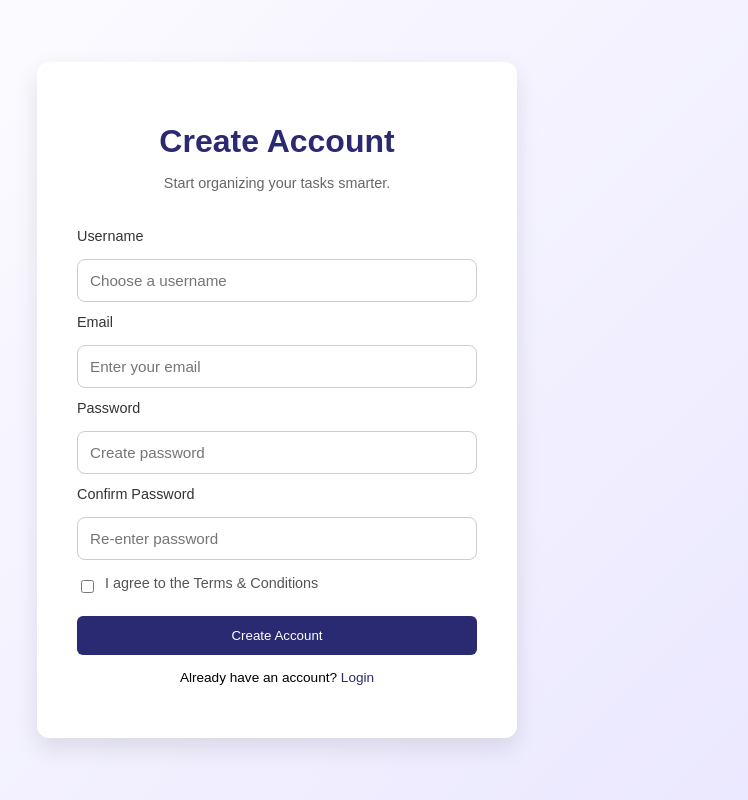
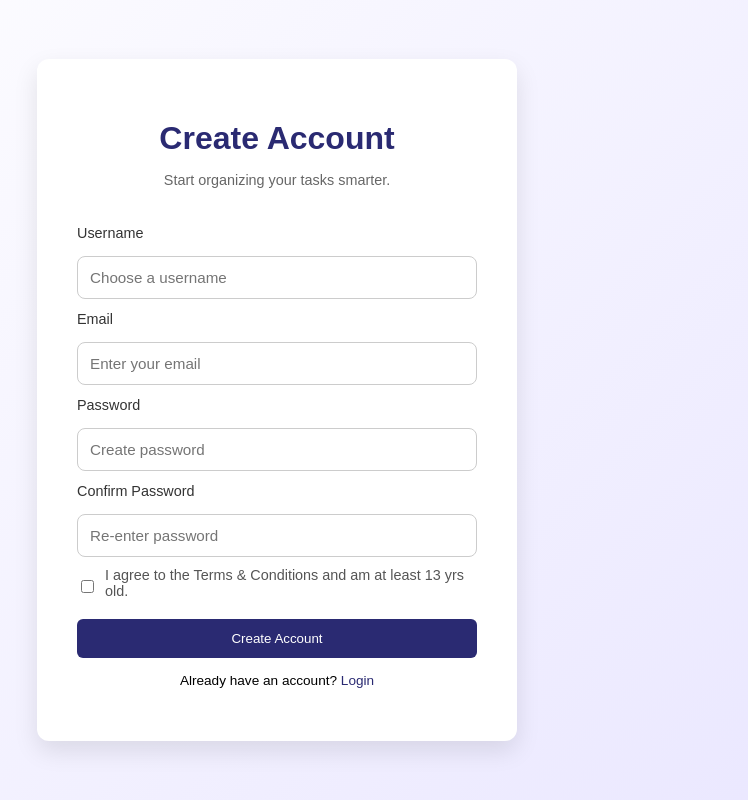
Before and after one commit to CoolCoderAran/smart_planner, a Flask app: page /signup in a window 1280 px wide. Shown: the whole page, without its empty margins (363-1111 px from the left). Run offline with Flask 3, Linux system fonts and the light colour scheme.

Commit message:
Update signup.html

```diff
--- a/templates/signup.html
+++ b/templates/signup.html
@@ -43,7 +43,7 @@
 
             <div class="terms-box">
                 <input type="checkbox" required>
-                <span>I agree to the Terms & Conditions</span>
+                <span>I agree to the Terms & Conditions and am at least 13 yrs old.</span>
             </div>
 
             <button type="submit" class="auth-btn">
```
